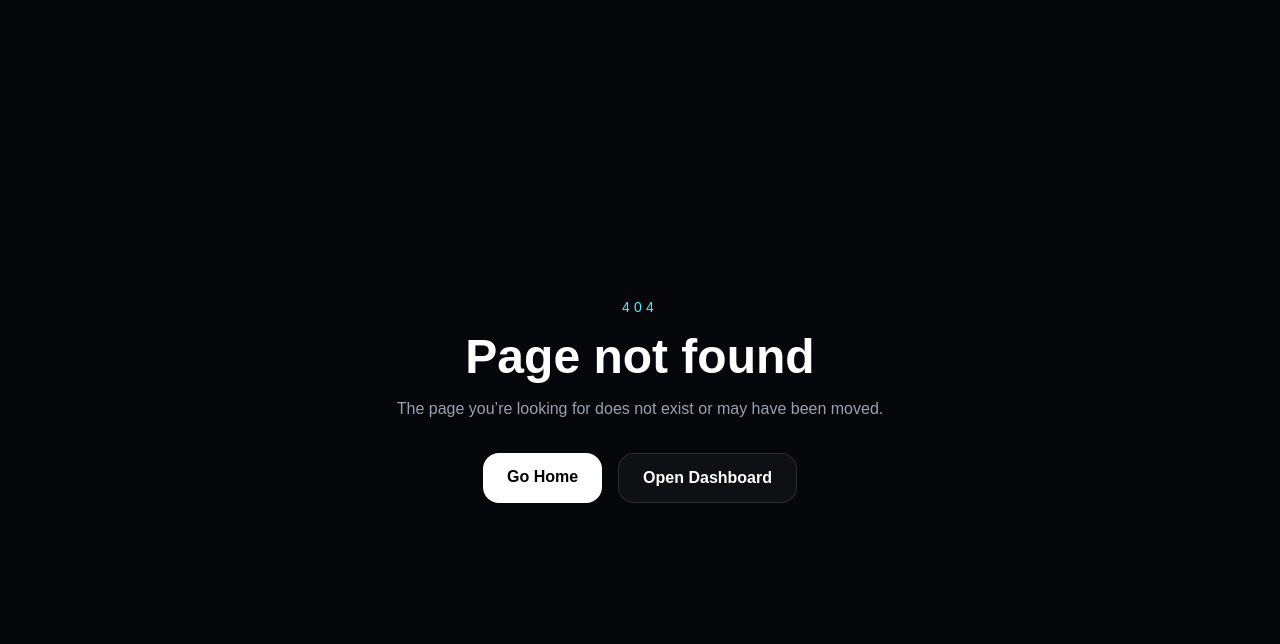
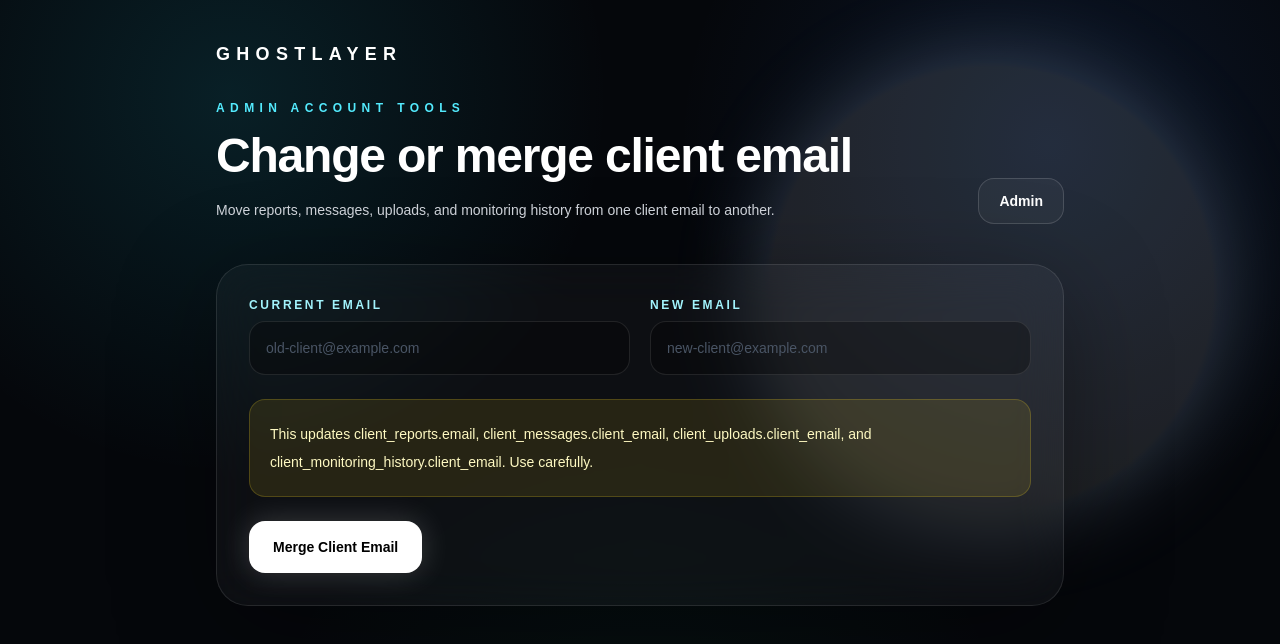
Before and after one commit to DexTheAIBusinessman/ghostlayer, a Next.js app: page /admin/merge-client in a window 1280 px wide. Before the commit this address had no page. Shown: the top 644 px of the page. Built offline with nearby package versions, Linux system fonts and the light colour scheme.

Commit message:
add admin client email merge tool

```diff
--- /dev/null
+++ b/app/admin/merge-client/page.tsx
@@ -0,0 +1,122 @@
+import Link from "next/link";
+
+export const metadata = {
+  title: "Merge Client Account | Ghostlayer",
+  description: "Move Ghostlayer client records from one email to another.",
+};
+
+function NightSkyBackground() {
+  return (
+    <div className="pointer-events-none fixed inset-0 z-0 overflow-hidden bg-[#05070b]">
+      <div className="absolute inset-0 bg-[radial-gradient(circle_at_18%_12%,rgba(34,211,238,0.12),transparent_30%),radial-gradient(circle_at_82%_18%,rgba(59,130,246,0.12),transparent_30%),radial-gradient(circle_at_50%_100%,rgba(16,185,129,0.06),transparent_38%)]" />
+      <div className="absolute right-[5%] top-[8%] h-[28rem] w-[28rem] rounded-full bg-white/10 blur-[2px] shadow-[0_0_90px_rgba(191,219,254,0.25)]" />
+    </div>
+  );
+}
+
+export default async function MergeClientPage({
+  searchParams,
+}: {
+  searchParams?: Promise<{ success?: string; error?: string; from?: string; to?: string }>;
+}) {
+  const resolvedSearchParams = searchParams ? await searchParams : {};
+
+  return (
+    <main className="relative min-h-screen overflow-hidden bg-[#05070b] text-white">
+      <NightSkyBackground />
+
+      <section className="relative z-10 mx-auto max-w-4xl px-6 py-10">
+        <div className="mb-10 flex flex-col gap-6 sm:flex-row sm:items-end sm:justify-between">
+          <div>
+            <Link
+              href="/"
+              className="inline-block text-lg font-bold tracking-[0.35em] text-white"
+            >
+              GHOSTLAYER
+            </Link>
+
+            <p className="mt-8 text-xs font-bold uppercase tracking-[0.45em] text-cyan-300">
+              Admin Account Tools
+            </p>
+
+            <h1 className="mt-4 text-4xl font-black tracking-tight sm:text-5xl">
+              Change or merge client email
+            </h1>
+
+            <p className="mt-4 max-w-2xl text-sm leading-7 text-gray-300">
+              Move reports, messages, uploads, and monitoring history from one
+              client email to another.
+            </p>
+          </div>
+
+          <Link
+            href="/admin/analytics"
+            className="rounded-2xl border border-white/15 bg-white/[0.04] px-5 py-3 text-sm font-semibold text-white transition hover:bg-white/[0.08]"
+          >
+            Admin
+          </Link>
+        </div>
+
+        {resolvedSearchParams.success === "1" ? (
+          <div className="mb-6 rounded-2xl border border-emerald-300/25 bg-emerald-300/10 p-5 text-emerald-100">
+            Merged records from {resolvedSearchParams.from} to{" "}
+            {resolvedSearchParams.to}.
+          </div>
+        ) : null}
+
+        {resolvedSearchParams.error === "invalid" ? (
+          <div className="mb-6 rounded-2xl border border-red-300/25 bg-red-300/10 p-5 text-red-100">
+            Enter two different valid email addresses.
+          </div>
+        ) : null}
+
+        <form
+          action="/api/admin-merge-client-email"
+          method="post"
+          className="rounded-[2rem] border border-white/10 bg-white/[0.035] p-6 shadow-[0_24px_100px_rgba(0,0,0,0.35)] backdrop-blur-xl sm:p-8"
+        >
+          <div className="grid gap-5 md:grid-cols-2">
+            <label className="block">
+              <span className="mb-2 block text-xs font-bold uppercase tracking-[0.22em] text-cyan-200">
+                Current Email
+              </span>
+              <input
+                name="fromEmail"
+                type="email"
+                required
+                placeholder="old-client@example.com"
+                className="w-full rounded-2xl border border-white/10 bg-black/30 px-4 py-4 text-sm text-white outline-none transition placeholder:text-gray-600 focus:border-cyan-300/50 focus:bg-black/40"
+              />
+            </label>
+
+            <label className="block">
+              <span className="mb-2 block text-xs font-bold uppercase tracking-[0.22em] text-cyan-200">
+                New Email
+              </span>
+              <input
+                name="toEmail"
+                type="email"
+                required
+                placeholder="new-client@example.com"
+                className="w-full rounded-2xl border border-white/10 bg-black/30 px-4 py-4 text-sm text-white outline-none transition placeholder:text-gray-600 focus:border-cyan-300/50 focus:bg-black/40"
+              />
+            </label>
+          </div>
+
+          <div className="mt-6 rounded-2xl border border-yellow-300/20 bg-yellow-300/10 p-5 text-sm leading-7 text-yellow-100">
+            This updates client_reports.email, client_messages.client_email,
+            client_uploads.client_email, and
+            client_monitoring_history.client_email. Use carefully.
+          </div>
+
+          <button
+            type="submit"
+            className="mt-6 rounded-2xl bg-white px-6 py-4 text-sm font-bold text-black shadow-[0_0_30px_rgba(255,255,255,0.18)] transition hover:scale-[1.02] hover:opacity-90"
+          >
+            Merge Client Email
+          </button>
+        </form>
+      </section>
+    </main>
+  );
+}
--- /dev/null
+++ b/app/api/admin-merge-client-email/route.ts
@@ -0,0 +1,153 @@
+import { NextResponse } from "next/server";
+
+function cleanEmail(value: FormDataEntryValue | null) {
+  return String(value || "").trim().toLowerCase();
+}
+
+async function patchTableEmail({
+  supabaseUrl,
+  serviceRoleKey,
+  table,
+  column,
+  fromEmail,
+  toEmail,
+}: {
+  supabaseUrl: string;
+  serviceRoleKey: string;
+  table: string;
+  column: string;
+  fromEmail: string;
+  toEmail: string;
+}) {
+  const response = await fetch(
+    `${supabaseUrl}/rest/v1/${table}?${column}=eq.${encodeURIComponent(fromEmail)}`,
+    {
+      method: "PATCH",
+      headers: {
+        apikey: serviceRoleKey,
+        Authorization: `Bearer ${serviceRoleKey}`,
+        "Content-Type": "application/json",
+        Prefer: "return=minimal",
+      },
+      body: JSON.stringify({
+        [column]: toEmail,
+        ...(table === "client_reports" ? { updated_at: new Date().toISOString() } : {}),
+      }),
+    }
+  );
+
+  if (!response.ok) {
+    const errorText = await response.text();
+    throw new Error(`Could not update ${table}: ${errorText}`);
+  }
+}
+
+async function logAdminActivity({
+  supabaseUrl,
+  serviceRoleKey,
+  fromEmail,
+  toEmail,
+}: {
+  supabaseUrl: string;
+  serviceRoleKey: string;
+  fromEmail: string;
+  toEmail: string;
+}) {
+  await fetch(`${supabaseUrl}/rest/v1/admin_activity_log`, {
+    method: "POST",
+    headers: {
+      apikey: serviceRoleKey,
+      Authorization: `Bearer ${serviceRoleKey}`,
+      "Content-Type": "application/json",
+      Prefer: "return=minimal",
+    },
+    body: JSON.stringify({
+      action: "admin_merged_client_email",
+      client_email: toEmail,
+      details: `Merged client portal records from ${fromEmail} to ${toEmail}`,
+    }),
+  });
+}
+
+export async function POST(request: Request) {
+  try {
+    const formData = await request.formData();
+
+    const fromEmail = cleanEmail(formData.get("fromEmail"));
+    const toEmail = cleanEmail(formData.get("toEmail"));
+
+    if (!fromEmail || !toEmail || fromEmail === toEmail) {
+      return NextResponse.redirect(
+        new URL("/admin/merge-client?error=invalid", request.url),
+        303
+      );
+    }
+
+    const supabaseUrl = process.env.NEXT_PUBLIC_SUPABASE_URL;
+    const serviceRoleKey = process.env.SUPABASE_SERVICE_ROLE_KEY;
+
+    if (!supabaseUrl || !serviceRoleKey) {
+      return NextResponse.json(
+        { error: "Missing Supabase environment variables." },
+        { status: 500 }
+      );
+    }
+
+    await Promise.all([
+      patchTableEmail({
+        supabaseUrl,
+        serviceRoleKey,
+        table: "client_reports",
+        column: "email",
+        fromEmail,
+        toEmail,
+      }),
+      patchTableEmail({
+        supabaseUrl,
+        serviceRoleKey,
+        table: "client_messages",
+        column: "client_email",
+        fromEmail,
+        toEmail,
+      }),
+      patchTableEmail({
+        supabaseUrl,
+        serviceRoleKey,
+        table: "client_uploads",
+        column: "client_email",
+        fromEmail,
+        toEmail,
+      }),
+      patchTableEmail({
+        supabaseUrl,
+        serviceRoleKey,
+        table: "client_monitoring_history",
+        column: "client_email",
+        fromEmail,
+        toEmail,
+      }),
+    ]);
+
+    await logAdminActivity({
+      supabaseUrl,
+      serviceRoleKey,
+      fromEmail,
+      toEmail,
+    });
+
+    return NextResponse.redirect(
+      new URL(
+        `/admin/merge-client?success=1&from=${encodeURIComponent(fromEmail)}&to=${encodeURIComponent(toEmail)}`,
+        request.url
+      ),
+      303
+    );
+  } catch (error) {
+    return NextResponse.json(
+      {
+        error: error instanceof Error ? error.message : "Unknown error",
+      },
+      { status: 500 }
+    );
+  }
+}
```
